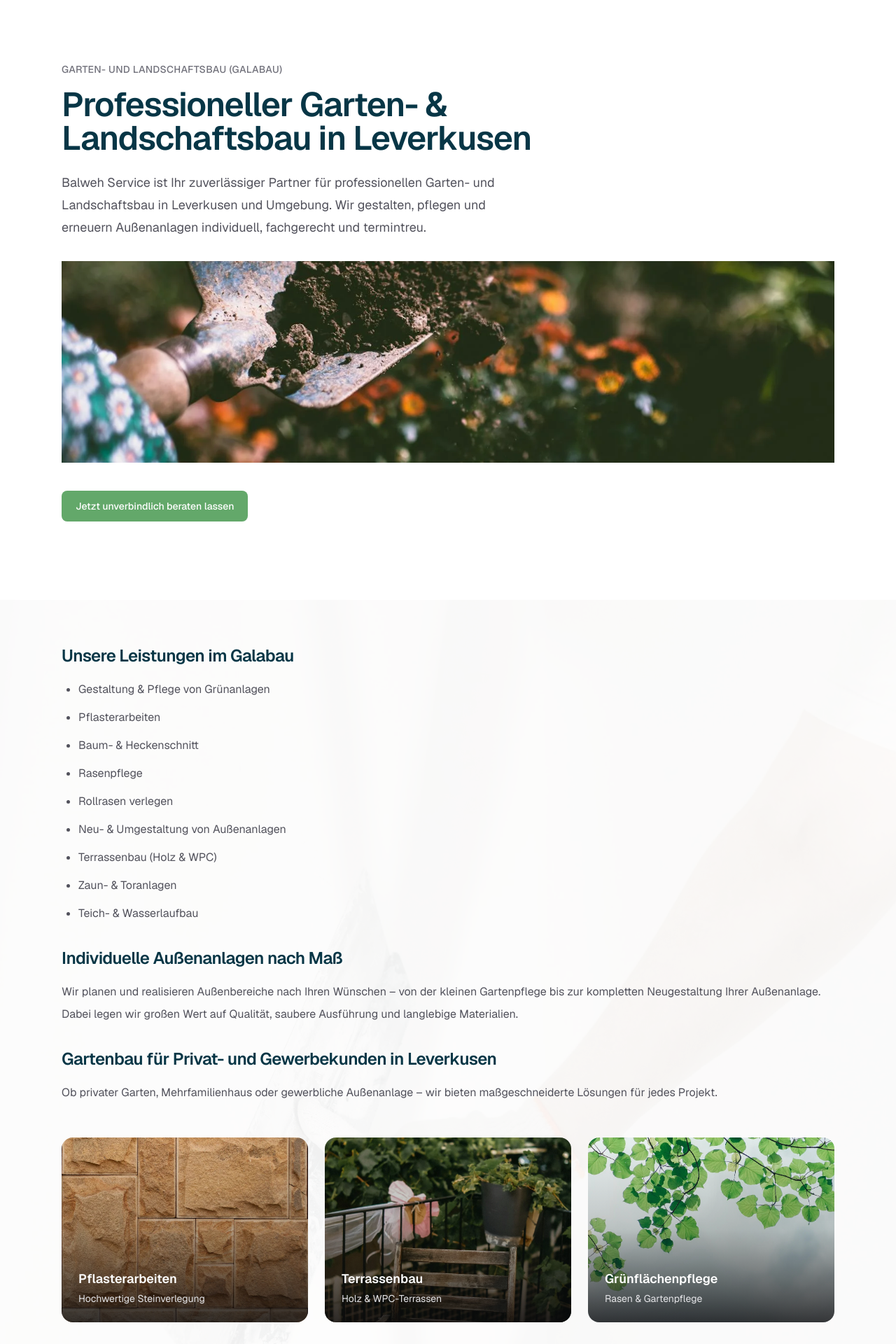
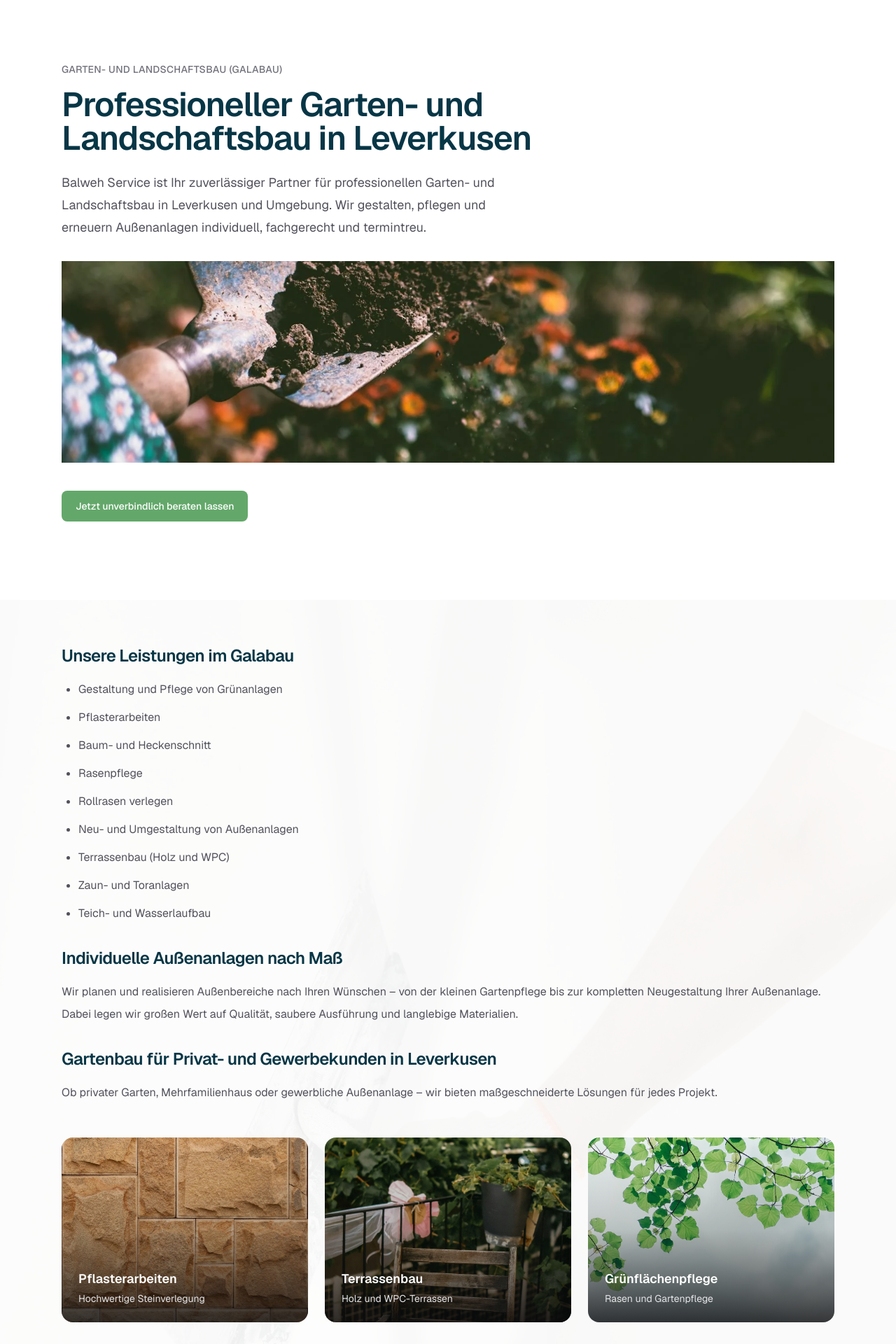
Before and after one commit to andonovnik/balweh-website, a Next.js app: page /garten-landschaftsbau in a window 1280 px wide. Shown: the part 80-2000 px from the top of the page at 70% size. Built offline with nearby package versions, Linux system fonts and the light colour scheme.

Commit message:
replace & symbols

```diff
--- a/app/garten-landschaftsbau/page.tsx
+++ b/app/garten-landschaftsbau/page.tsx
@@ -2,9 +2,9 @@ import type { Metadata } from "next";
 import Image from "next/image";
 
 export const metadata: Metadata = {
-  title: "Garten- & Landschaftsbau Leverkusen | Galabau | Balweh Service",
+  title: "Garten- und Landschaftsbau",
   description:
-    "Professioneller Garten- & Landschaftsbau in Leverkusen. Pflasterarbeiten, Terrassenbau, Zaunanlagen, Rollrasen und Gartenpflege. Jetzt unverbindlich beraten lassen!",
+    "Professioneller Garten- und Landschaftsbau in Leverkusen. Pflasterarbeiten, Terrassenbau, Zaunanlagen, Rollrasen und Gartenpflege. Jetzt unverbindlich beraten lassen!",
   keywords: [
     "Gartenbau Leverkusen",
     "Landschaftsbau Leverkusen",
@@ -25,7 +25,7 @@ export default function GartenLandschaftsbau() {
           Garten- und Landschaftsbau (GaLabau)
         </p>
         <h1 className="max-w-3xl text-4xl font-semibold tracking-tight text-brand-primary md:text-5xl">
-          Professioneller Garten- & Landschaftsbau in Leverkusen
+          Professioneller Garten- und Landschaftsbau in Leverkusen
         </h1>
         <p className="mt-6 max-w-2xl text-lg leading-8 text-zinc-600">
           Balweh Service ist Ihr zuverlässiger Partner für professionellen
@@ -67,15 +67,15 @@ export default function GartenLandschaftsbau() {
               Unsere Leistungen im Galabau
             </h2>
             <ul className="mt-4 list-disc space-y-2 pl-6 leading-8 text-zinc-600">
-              <li>Gestaltung & Pflege von Grünanlagen</li>
+              <li>Gestaltung und Pflege von Grünanlagen</li>
               <li>Pflasterarbeiten</li>
-              <li>Baum- & Heckenschnitt</li>
+              <li>Baum- und Heckenschnitt</li>
               <li>Rasenpflege</li>
               <li>Rollrasen verlegen</li>
-              <li>Neu- & Umgestaltung von Außenanlagen</li>
-              <li>Terrassenbau (Holz & WPC)</li>
-              <li>Zaun- & Toranlagen</li>
-              <li>Teich- & Wasserlaufbau</li>
+              <li>Neu- und Umgestaltung von Außenanlagen</li>
+              <li>Terrassenbau (Holz und WPC)</li>
+              <li>Zaun- und Toranlagen</li>
+              <li>Teich- und Wasserlaufbau</li>
             </ul>
           </article>
 
@@ -139,7 +139,7 @@ export default function GartenLandschaftsbau() {
                     Terrassenbau
                   </h3>
                   <p className="mt-1 text-sm text-zinc-200">
-                    Holz & WPC-Terrassen
+                    Holz und WPC-Terrassen
                   </p>
                 </div>
               </div>
@@ -160,7 +160,7 @@ export default function GartenLandschaftsbau() {
                     Grünflächenpflege
                   </h3>
                   <p className="mt-1 text-sm text-zinc-200">
-                    Rasen & Gartenpflege
+                    Rasen und Gartenpflege
                   </p>
                 </div>
               </div>
--- a/app/gebaeudereinigung/page.tsx
+++ b/app/gebaeudereinigung/page.tsx
@@ -2,14 +2,14 @@ import type { Metadata } from "next";
 import Image from "next/image";
 
 export const metadata: Metadata = {
-  title: "Gebäudereinigung | Unterhalts- & Glasreinigung | Balweh Service",
+  title: "Gebäudereinigung",
   description:
-    "Professionelle Gebäudereinigung in Leverkusen. Unterhaltsreinigung, Glas- & Fassadenreinigung, Büro- & Hotelreinigung, Winterdienst und mehr.",
+    "Professionelle Gebäudereinigung in Leverkusen. Unterhaltsreinigung, Glas- und Fassadenreinigung, Büro- und Hotelreinigung, Winterdienst und mehr.",
   keywords: [
     "Gebäudereinigung Leverkusen",
     "Gebäudeservice Leverkusen",
     "Büroreinigung Leverkusen",
-    "Glas- & Fassadenreinigung Leverkusen",
+    "Glas- und Fassadenreinigung Leverkusen",
     "Unterhaltsreinigung Leverkusen",
     "Hotelreinigung Leverkusen",
     "Baustellenreinigung Leverkusen",
@@ -69,11 +69,11 @@ export default function Gebaeudereinigung() {
             </h2>
             <ul className="mt-4 list-disc space-y-2 pl-6 leading-8 text-zinc-600">
               <li>
-                Unterhalts- & Grundreinigung: Regelmäßige Reinigung von Büros,
+                Unterhalts- und Grundreinigung: Regelmäßige Reinigung von Büros,
                 Praxen, Treppenhäusern und Gewerbeflächen.
               </li>
               <li>
-                Glas- & Fassadenreinigung: Professionelle Reinigung von
+                Glas- und Fassadenreinigung: Professionelle Reinigung von
                 Fenstern, Glasflächen und Fassaden.
               </li>
               <li>
@@ -100,7 +100,7 @@ export default function Gebaeudereinigung() {
                 Eis.
               </li>
               <li>
-                Müll- & Entrümpelung: Fachgerechte Entsorgung und
+                Müll- und Entrümpelung: Fachgerechte Entsorgung und
                 Entrümpelungsservice.
               </li>
             </ul>
--- a/app/page.tsx
+++ b/app/page.tsx
@@ -3,7 +3,7 @@ import Image from "next/image";
 import BalwehLogo from "./balweh_logo_with_text.svg";
 
 export const metadata: Metadata = {
-  title: "Balweh Gebäudereinigung und Galabau Leverkusen & NRW",
+  title: "Balweh Gebäudereinigung und Galabau Leverkusen",
   description:
     "Ihr Partner für glänzende Gebäude und gepflegte Gärten. Erleben Sie Qualität, die man sieht, und einen Service, den man spürt.",
   keywords: [
@@ -138,7 +138,7 @@ export default function Home() {
               </div>
               <div className="p-5">
                 <h3 className="text-base font-semibold text-brand-primary">
-                  Garten- & Landschaftsbau
+                  Garten- und Landschaftsbau
                 </h3>
               </div>
             </a>
@@ -159,7 +159,7 @@ export default function Home() {
               </div>
               <div className="p-5">
                 <h3 className="text-base font-semibold text-brand-primary">
-                  Beratung & Service
+                  Beratung und Service
                 </h3>
               </div>
             </a>
--- a/app/ueber-uns/page.tsx
+++ b/app/ueber-uns/page.tsx
@@ -2,7 +2,7 @@ import type { Metadata } from "next";
 import Image from "next/image";
 
 export const metadata: Metadata = {
-  title: "Über Balweh Service | Gebäudereinigung & Galabau in Leverkusen&Nrw",
+  title: "Über uns",
   description:
     "Mit Sitz in Leverkusen betreuen wir Kunden in ganz Nordrhein-Westfalen – von privaten Haushalten bis hin zu großen Gewerbeobjekten.",
   keywords: [
```
